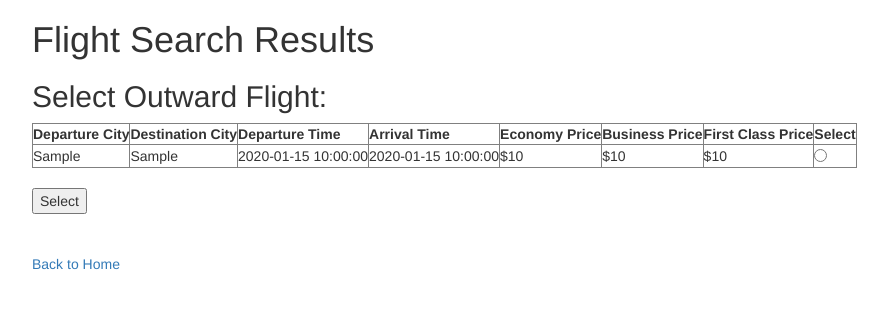
After one commit to imanchee01/AirlineReservationSystem, a Flask app: template templates/search_results.html in a window 1280 px wide. The commit adds this page. Shown: the top 309 px of the page, without its empty margins (38-926 px from the left). Run offline with Flask 3, Linux system fonts and the light colour scheme; the template is opened without the code that fills it: most values are stand-ins (such as "Sample title", 1, 10 or a date in 2020).

Commit message:
feat: update login, flight_search ect.

```diff
--- a/main.py
+++ b/main.py
@@ -1,5 +1,6 @@
 from flask import Flask, request, session, redirect
 from flask import render_template
+import re
 
 app = Flask(__name__)
 
@@ -7,11 +8,80 @@ app = Flask(__name__)
 app.secret_key = b"cvobidrnsuerbsifurf34ads"
 
 
+# Statische Flugdaten (für Demonstrationszwecke)
+outward_flights = [
+    {
+        "flight_number": "ABC123",
+        "departure_city": "New York",
+        "destination_city": "Los Angeles",
+        "departure_time": "09:00 AM",
+        "arrival_time": "02:00 PM",
+        "economy_price": 300,
+        "business_price": 600,
+        "first_class_price": 1000,
+    }
+    # Weitere Hinflugdaten
+]
+
+return_flights = [
+    {
+        "flight_number": "XYZ456",
+        "departure_city": "Los Angeles",
+        "destination_city": "New York",
+        "departure_time": "03:00 PM",
+        "arrival_time": "08:00 PM",
+        "economy_price": 300,
+        "business_price": 600,
+        "first_class_price": 1000,
+    }
+    # Weitere Rückflugdaten
+]
+
+
 @app.route("/")
 def home():
     if "username" in session:
-        return render_template("flight_search.html", username=session["username"])
+        return render_template("user-home.html", username=session["username"])
     return render_template("no-session.html")
+
+
+@app.route("/flight_search", methods=["GET"])
+def flight_search():
+    return render_template("flight_search.html")
+
+
+def is_valid_registration_data(firstName, lastName, email, password):
+    # Prüfe, ob Vorname und Nachname nicht leer sind
+    if not firstName or not lastName:
+        return False
+
+    # Prüfe, ob die E-Mail-Adresse ein gültiges E-Mail-Format hat
+    email_pattern = r"^[\w\.-]+@[\w\.-]+\.\w+$"
+    if not re.match(email_pattern, email):
+        return False
+
+    # Prüfe, ob das Passwort bestimmte Anforderungen erfüllt, z. B. Mindestlänge
+    if len(password) < 8:
+        return False
+
+    # Hier kannst du weitere Validierungen hinzufügen, wie z. B. Passwortstärke oder eindeutige E-Mail-Adressen
+
+    # Wenn alle Validierungen erfolgreich sind, gibt die Funktion True zurück
+    return True
+
+
+@app.route("/sign_up", methods=["GET", "POST"])
+def sign_up():
+    if request.method == "POST":
+        firstName = request.form["firstName"]
+        lastName = request.form["lastName"]
+        email = request.form["email"]
+        password = request.form["password"]
+
+        if is_valid_registration_data(firstName, lastName, email, password):
+            return redirect("/flight_search")
+
+    return render_template("sign_up.html")
 
 
 @app.route("/login", methods=["GET", "POST"])
@@ -19,7 +89,7 @@ def login():
     if request.method == "POST":
         # TODO: check if user exists and password is valid
         session["username"] = request.form["username"]
-        return redirect("/")
+        return redirect("/flight_search")
     return render_template("login.html")
 
 
@@ -31,27 +101,26 @@ def logout():
 
 
 @app.route("/search", methods=["POST"])
-def search_flights():
-    departure_date = request.form["departure-date"]
-    return_date = request.form["return-date"]
-
-    # Hier solltest du die Flugdaten aus deiner Datenquelle abrufen.
-    # Dies ist ein Dummy-Beispiel, in dem wir statische Daten verwenden:
-    flights = [
-        {
-            "flight_number": "ABC123",
-            "departure_city": "New York",
-            "destination_city": "Los Angeles",
-            "departure_date": "2023-10-15",
-            "return_date": "2023-10-20",
-        },
-        # Weitere Flugdaten hier
-    ]
-
-    return render_template("search_results.html", flights=flights)
+def search():
+    # Hier könntest du eine Datenbankabfrage oder andere Suchlogik durchführen
+    # Für dieses Beispiel verwenden wir statische Flugdaten
+    return render_template("search_results.html", outward_flights=outward_flights)
 
 
-# ... (deine anderen Routen)
+@app.route("/select-outward-flight", methods=["POST"])
+def select_outward_flight():
+    selected_outward_flight = request.form["selected-outward-flight"]
+    # Hier könntest du die ausgewählten Flugdaten in der Sitzung speichern
+    session["selected_outward_flight"] = selected_outward_flight
+    return render_template("select-return-flight.html", return_flights=return_flights)
+
+
+@app.route("/select-return-flight", methods=["POST"])
+def select_return_flight():
+    selected_return_flight = request.form["selected-return-flight"]
+    session["selected_return_flight"] = selected_return_flight
+    return render_template("booking-summary.html")
+
 
 if __name__ == "__main__":
     app.run(debug=True)
--- /dev/null
+++ b/templates/search_results.html
@@ -0,0 +1,87 @@
+{% extends "base.html" %}
+
+{% block content %}
+
+<h1>Flight Search Results</h1>
+<h2>Select Outward Flight:</h2>
+
+
+<form action="/select-outward-flight" method="post">
+	<table border="1">
+		<tr>
+			<th>Departure City</th>
+			<th>Destination City</th>
+			<th>Departure Time</th>
+			<th>Arrival Time</th>
+			<th>Economy Price</th>
+			<th>Business Price</th>
+			<th>First Class Price</th>
+			<th>Select</th>
+		</tr>
+		{% for flight in outward_flights %}
+		<tr>
+			<td>{{ flight["departure_city"] }}</td>
+			<td>{{ flight["destination_city"] }}</td>
+			<td>{{ flight["departure_time"] }}</td>
+			<td>{{ flight["arrival_time"] }}</td>
+			<td>${{ flight["economy_price"] }}</td>
+			<td>${{ flight["business_price"] }}</td>
+			<td>${{ flight["first_class_price"] }}</td>
+			<td>
+				<input type="radio" name="selected-outward-flight" value="{{ flight['flight_number'] }}">
+			</td>
+		</tr>
+		{% endfor %}
+	</table>
+
+	<br>
+	<input type="submit" value="Select">
+</form>
+
+<!-- Container für die Rückflugliste -->
+<div id="return-flights" style="display: none;">
+	<h2>Select Return Flight</h2>
+	<form action="/select-return-flight" method="post">
+		<table border="1">
+			<!-- statischen Rückflugdaten -->
+			<tr>
+				<th>Departure City</th>
+				<th>Destination City</th>
+				<th>Departure Time</th>
+				<th>Arrival Time</th>
+				<th>Economy Price</th>
+				<th>Business Price</th>
+				<th>First Class Price</th>
+				<th>Select</th>
+			</tr>
+			<tr>
+				<td>Los Angeles</td>
+				<td>New York</td>
+				<td>03:00 PM</td>
+				<td>08:00 PM</td>
+				<td>$300</td>
+				<td>$600</td>
+				<td>$1000</td>
+				<td>
+					<input type="radio" name="selected-return-flight" value="XYZ456">
+				</td>
+			</tr>
+			<!-- Weitere Rückflugdaten hier -->
+		</table>
+		<br>
+		<input type="submit" value="Select">
+	</form>
+</div>
+
+<br><br>
+<a href="/">Back to Home</a>
+
+<!-- Rückflugliste anzeigen -->
+<script>
+  document.getElementById("select-outward-flight-button").addEventListener("click", function (event) {
+    event.preventDefault();
+    document.getElementById("return-flight-container").style.display = "block"; // Zeigt den Rückflug-Container an
+  });
+</script>
+
+{% endblock %}
```
Also changed, not shown: templates/booking-summary.html (added, +20 -0 lines), templates/buy_luggage.html (added, +16 -0 lines), templates/flight_search.html (+11 -2 lines), templates/login.html (+5 -2 lines), templates/select-return-flight.html (added, +39 -0 lines), templates/sign_up.html (added, +50 -0 lines).
